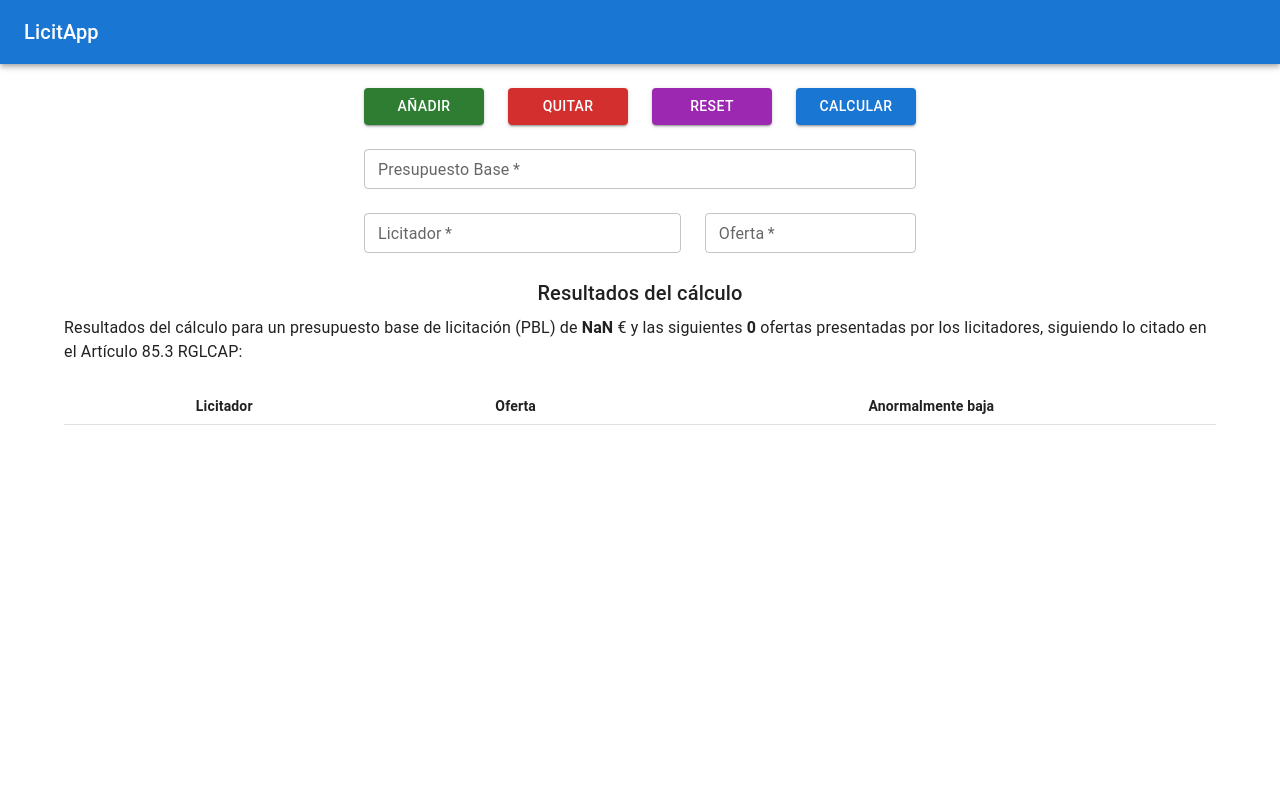
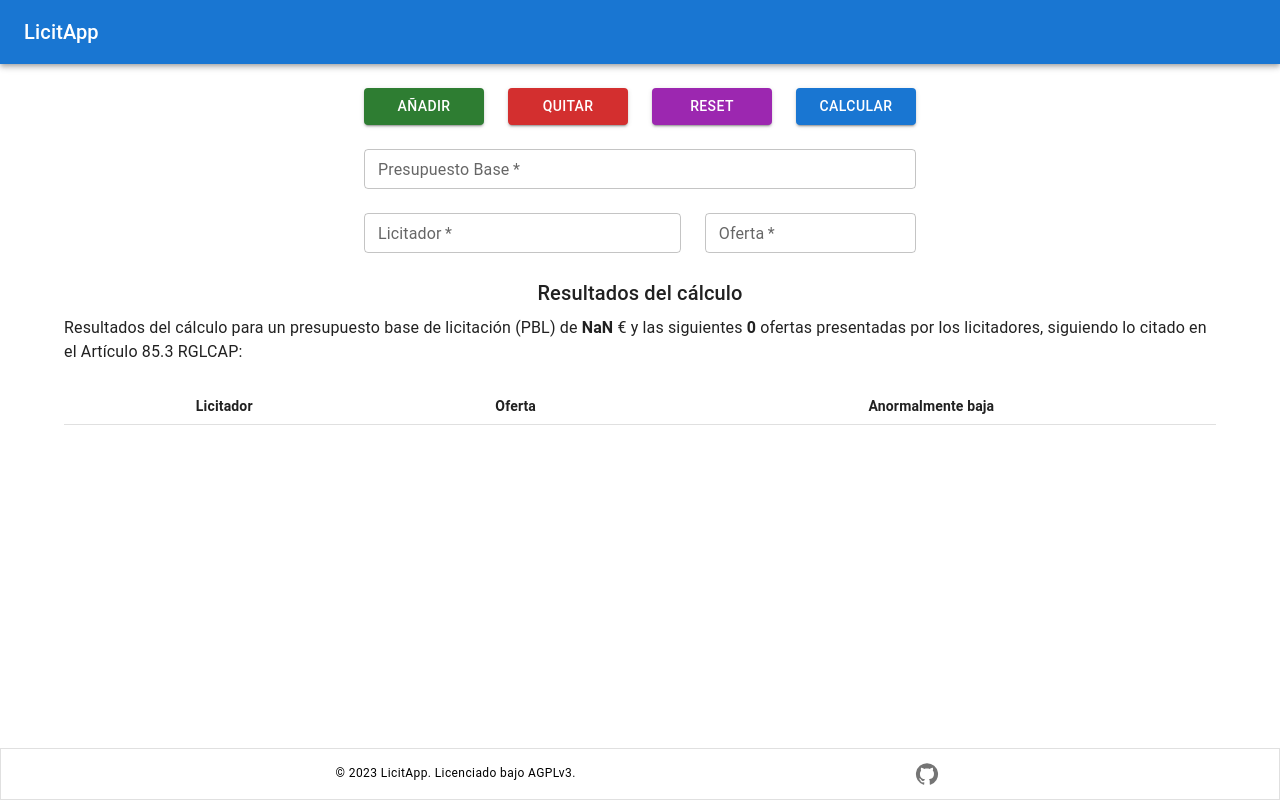
Before and after one commit to srjimmy/licitapp, a React (Vite) app: page / in a window 1280 px wide. Built offline with nearby package versions, Linux system fonts and the light colour scheme.

Commit message:
Add footer component

```diff
--- a/package.json
+++ b/package.json
@@ -1,7 +1,7 @@
 {
   "name": "licitapp",
   "private": true,
-  "version": "1.0.0",
+  "version": "1.1.0",
   "type": "module",
   "scripts": {
     "dev": "vite",
--- /dev/null
+++ b/src/components/layout/Footer.tsx
@@ -0,0 +1,42 @@
+import { Box, Paper, Typography, IconButton } from "@mui/material";
+import { GitHub } from "@mui/icons-material";
+
+export default function Footer() {
+  const currentYear = new Date().getFullYear();
+
+  return (
+    <Paper
+      sx={{
+        position: "fixed",
+        bottom: 0,
+        width: "100%",
+      }}
+      component="footer"
+      variant="outlined"
+      square
+    >
+      <Box
+        sx={{
+          justifyContent: "space-evenly",
+          alignItems: "center",
+          display: "flex",
+          mb: 1,
+          mt: 1,
+        }}
+      >
+        <Typography variant="caption" color="initial">
+          © {currentYear} LicitApp. Licenciado bajo AGPLv3.
+        </Typography>
+        <IconButton
+          size="small"
+          component="a"
+          href="https://github.com/srjimmy/licitapp"
+          target="_blank"
+          rel="noopener noreferrer"
+        >
+          <GitHub />
+        </IconButton>
+      </Box>
+    </Paper>
+  );
+}
--- a/src/components/pages/Home.tsx
+++ b/src/components/pages/Home.tsx
@@ -1,6 +1,7 @@
 import { Container } from "@mui/material";
 
 import Header from "@components/layout/Header";
+import Footer from "@components/layout/Footer";
 import Form from "@components/form/Form";
 import Result from "@components/result/Result";
 
@@ -14,6 +15,7 @@
       <Container maxWidth="lg">
         <Result />
       </Container>
+      <Footer />
     </>
   );
 }
```
